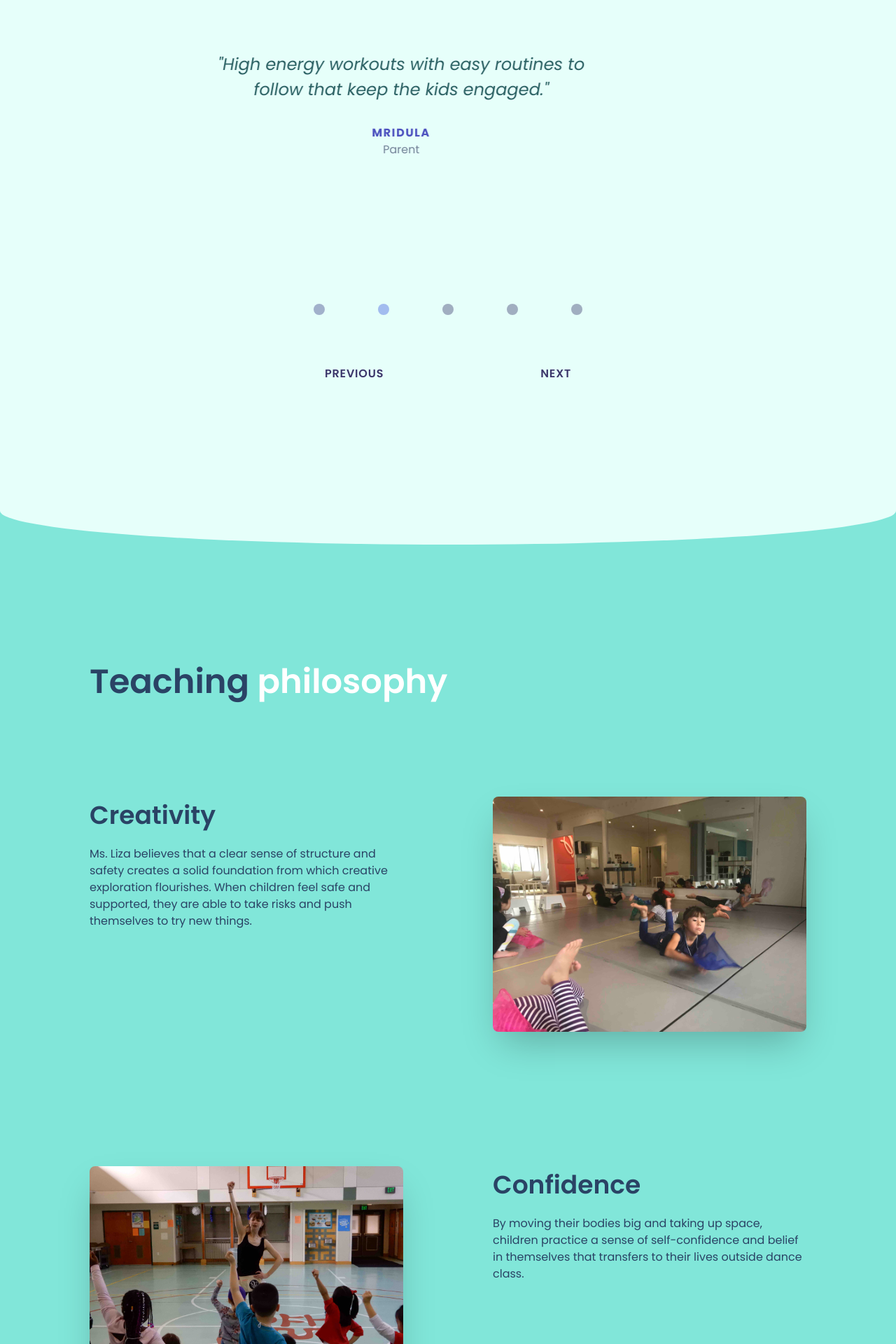
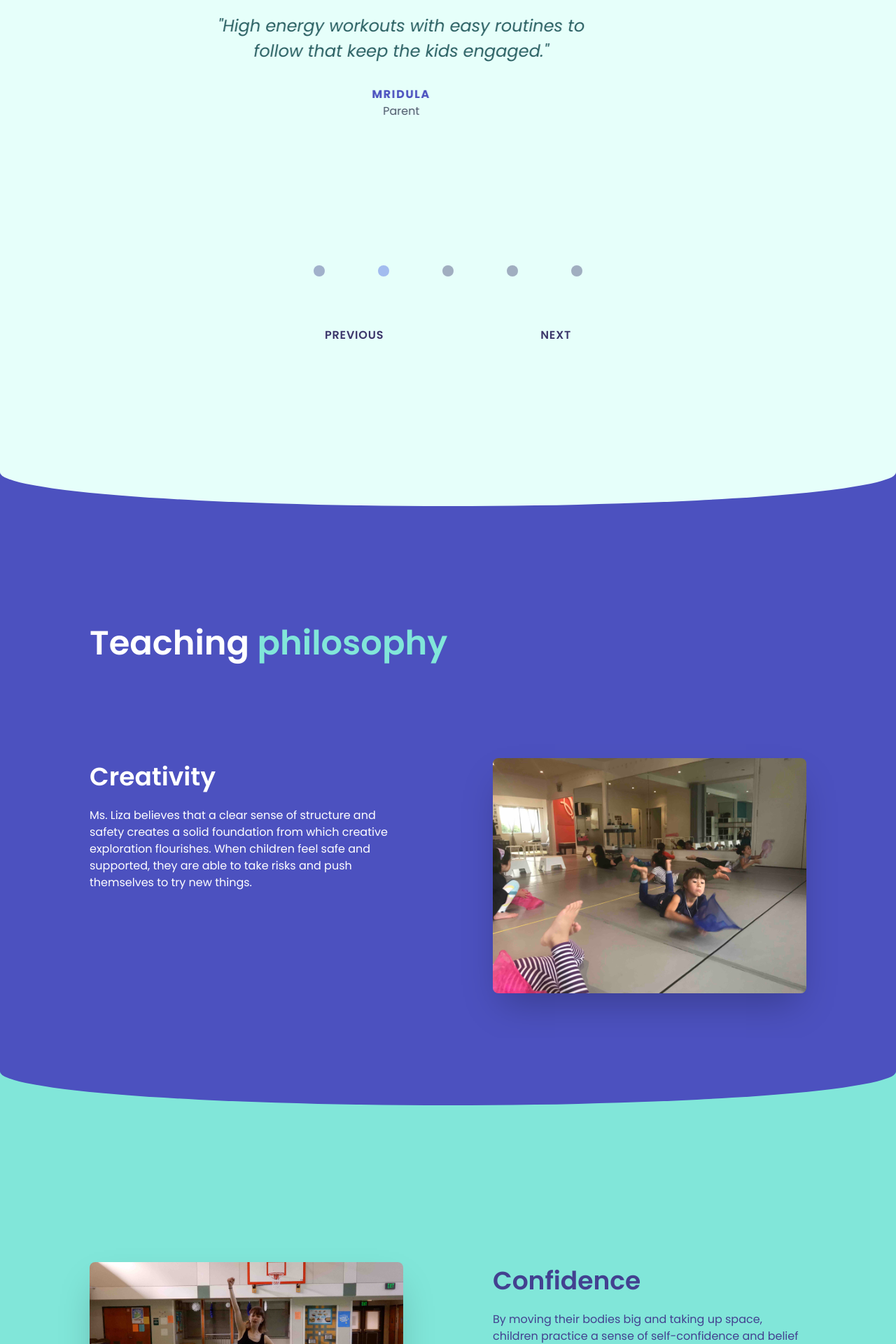
Before and after one commit to JamesODonoghue/liza-kroeschell, a React (Create React App) app: page / in a window 1280 px wide. Shown: the part 880-2800 px from the top of the page at 70% size. Built offline with nearby package versions, Linux system fonts and the light colour scheme.

Commit message:
updated some style

```diff
--- a/src/components/Confidence/index.tsx
+++ b/src/components/Confidence/index.tsx
@@ -2,8 +2,8 @@ import React from 'react';
 import pose from 'assets/photos/afy_pose_small.jpg';
 export const Confidence = () => {
     return (
-        <div className="max-w-full bg-teal-300 text-blue-900">
-            <section className="max-w-6xl mx-auto flex pt-16">
+        <div className="max-w-full bg-teal-300 text-indigo-800">
+            <section className="max-w-6xl mx-auto flex pt-64">
                 <div className="hidden lg:block lg:w-1/2 lg:p-16">
                     <img className="rounded-lg shadow-2xl" alt={'pose'} src={pose}></img>
                 </div>
--- a/src/components/Creativity/index.tsx
+++ b/src/components/Creativity/index.tsx
@@ -2,10 +2,10 @@ import React from 'react';
 import creativity from 'assets/photos/nagata_three_small.jpg';
 export const Creativity = () => {
     return (
-        <div className="max-w-full bg-teal-300 text-blue-900">
+        <div className="max-w-full bg-indigo-700 text-white">
             <section className="max-w-6xl mx-auto pt-64 ">
                 <h1 className="max-w-xl lg:max-w-5xl lg:text-5xl text-4xl mx-auto mb-16 px-8 lg:p-0 font-semibold ">
-                    Teaching <span className="text-white">philosophy</span>
+                    Teaching <span className="text-teal-300">philosophy</span>
                 </h1>
                 <div className="flex">
                     <div className="mx-auto sm:max-w-xl lg:w-1/2">
--- a/src/components/Home/index.tsx
+++ b/src/components/Home/index.tsx
@@ -17,6 +17,7 @@ export const Home = () => {
             {/* <About /> */}
             {/* <AboutNext /> */}
             <Creativity />
+            <div className="h-16 lg:h-24 rounded-b-50 max-w-full w-screen bg-indigo-700 absolute"></div>
             <Confidence />
             <div className="h-16 lg:h-24 rounded-b-50 max-w-full w-screen bg-teal-300 absolute"></div>
             <Experience />
--- a/src/components/Landing/index.tsx
+++ b/src/components/Landing/index.tsx
@@ -19,9 +19,12 @@ export const Landing = () => {
                                 I teach dance in <div>San Francisco.</div>
                             </div>
                         </h1>
+                        {/* <h1 className="mb-6 text-4xl font-bold leading-tight text-gray-900 sm:text-6xl">
+                            Dance like someone's watching.
+                        </h1>
                         <div className="text-gray-700 sm:text-xl mt-16 max-w-md">
                             <p>I teach private lessons for children on Zoom!</p>
-                        </div>
+                        </div> */}
                         {/* <svg width="80" height="80" viewBox="0 0 80 80" xmlns="http://www.w3.org/2000/svg">
                                 <g className="fill-current text-indigo-800" fill="none" fill-rule="evenodd">
                                     <g>
--- a/src/components/Testimonials/index.tsx
+++ b/src/components/Testimonials/index.tsx
@@ -18,7 +18,7 @@ export const Testimonials = () => {
                                 "High energy workouts with easy routines to follow that keep the kids engaged."
                             </div>
                             <div className="uppercase text-indigo-700 font-bold mt-8 tracking-widest">Mridula</div>
-                            <div className="text-gray-600"> Parent</div>
+                            <div className="text-gray-700"> Parent</div>
                         </div>
                     </Slide>
                     <Slide index={1}>
@@ -27,7 +27,7 @@ export const Testimonials = () => {
                                 "I love your positive, warm energy and dance teaching talent."
                             </div>
                             <div className="uppercase text-indigo-700 font-bold mt-8 tracking-widest">Evelyn</div>
-                            <div className="text-gray-600"> Parent</div>
+                            <div className="text-gray-700"> Parent</div>
                         </div>
                     </Slide>
                     <Slide index={2}>
@@ -40,7 +40,7 @@ export const Testimonials = () => {
                             <div className="uppercase text-indigo-700 font-bold mt-8 tracking-widest">
                                 Colleen Wentworth
                             </div>
-                            <div className="text-gray-600"> Kindergarten teacher</div>
+                            <div className="text-gray-700"> Kindergarten teacher</div>
                         </div>
                     </Slide>
                     <Slide index={3}>
@@ -50,7 +50,7 @@ export const Testimonials = () => {
                                 Liza!"
                             </div>
                             <div className="uppercase text-indigo-700 font-bold mt-8 tracking-widest">Huihong</div>
-                            <div className="text-gray-600">Parent</div>
+                            <div className="text-gray-700">Parent</div>
                         </div>
                     </Slide>
                     <Slide index={4}>
@@ -62,7 +62,7 @@ export const Testimonials = () => {
                                 Many thanks to Ms. Liza for continuing to teach kids how to dance during this pandemic!"
                             </div>
                             <div className="uppercase text-indigo-700 font-bold mt-8 tracking-widest">Christie</div>
-                            <div className="text-gray-600"> Parent</div>
+                            <div className="text-gray-700"> Parent</div>
                         </div>
                     </Slide>
                 </Slider>
@@ -115,7 +115,7 @@ export const Testimonials = () => {
                         themselves. So many smiles and an energy of pure joy filled the room."
                     </div>
                     <div className="uppercase text-indigo-700 font-bold mt-8">Colleen Wentworth</div>
-                    <div className="text-gray-600"> Kindergarten teacher</div>
+                    <div className="text-gray-700"> Kindergarten teacher</div>
                 </div>
                 <div className="max-w-xl mx-auto ">
                     <div className="sm:text-2xl text-teal-800 italic">
@@ -124,7 +124,7 @@ export const Testimonials = () => {
                         themselves. So many smiles and an energy of pure joy filled the room."
                     </div>
                     <div className="uppercase text-indigo-700 font-bold mt-8">Colleen Wentworth</div>
-                    <div className="text-gray-600"> Kindergarten teacher</div>
+                    <div className="text-gray-700"> Kindergarten teacher</div>
                 </div>
             </Carousel> */}
         </section>
```
